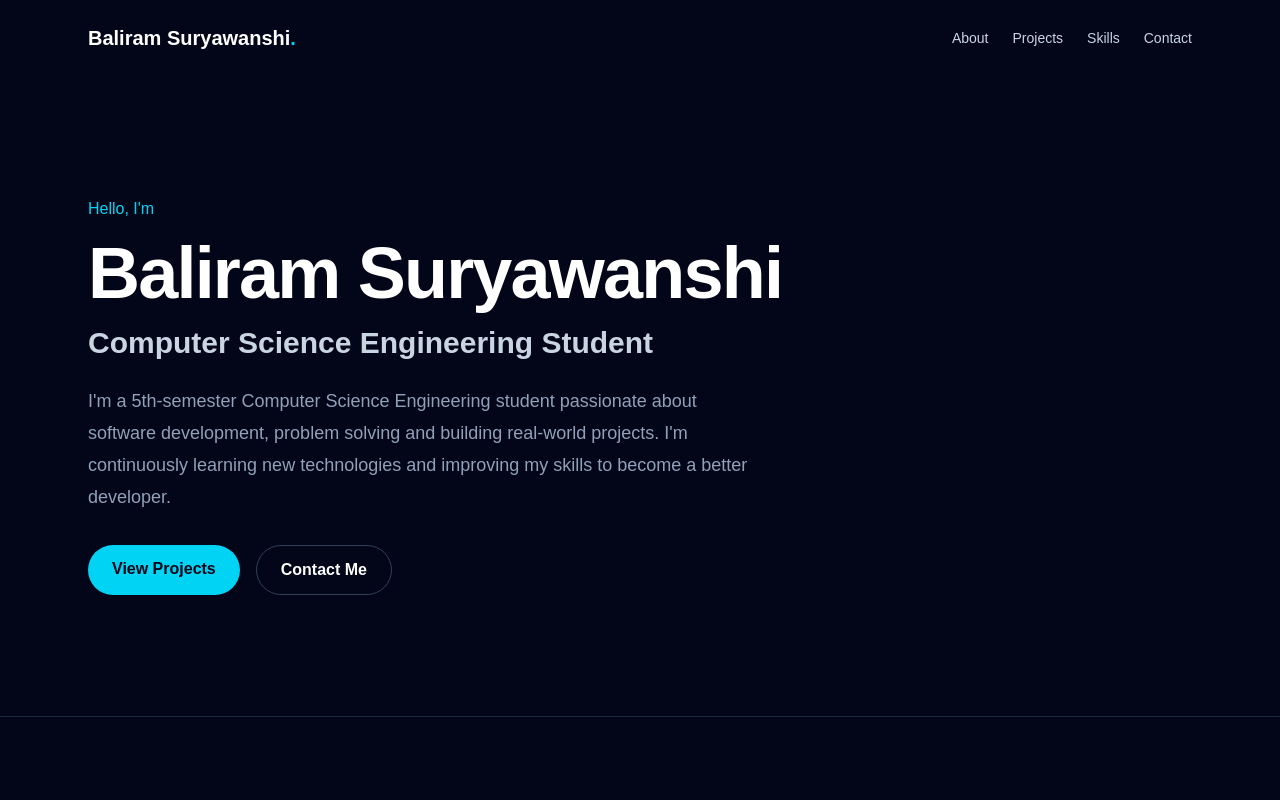
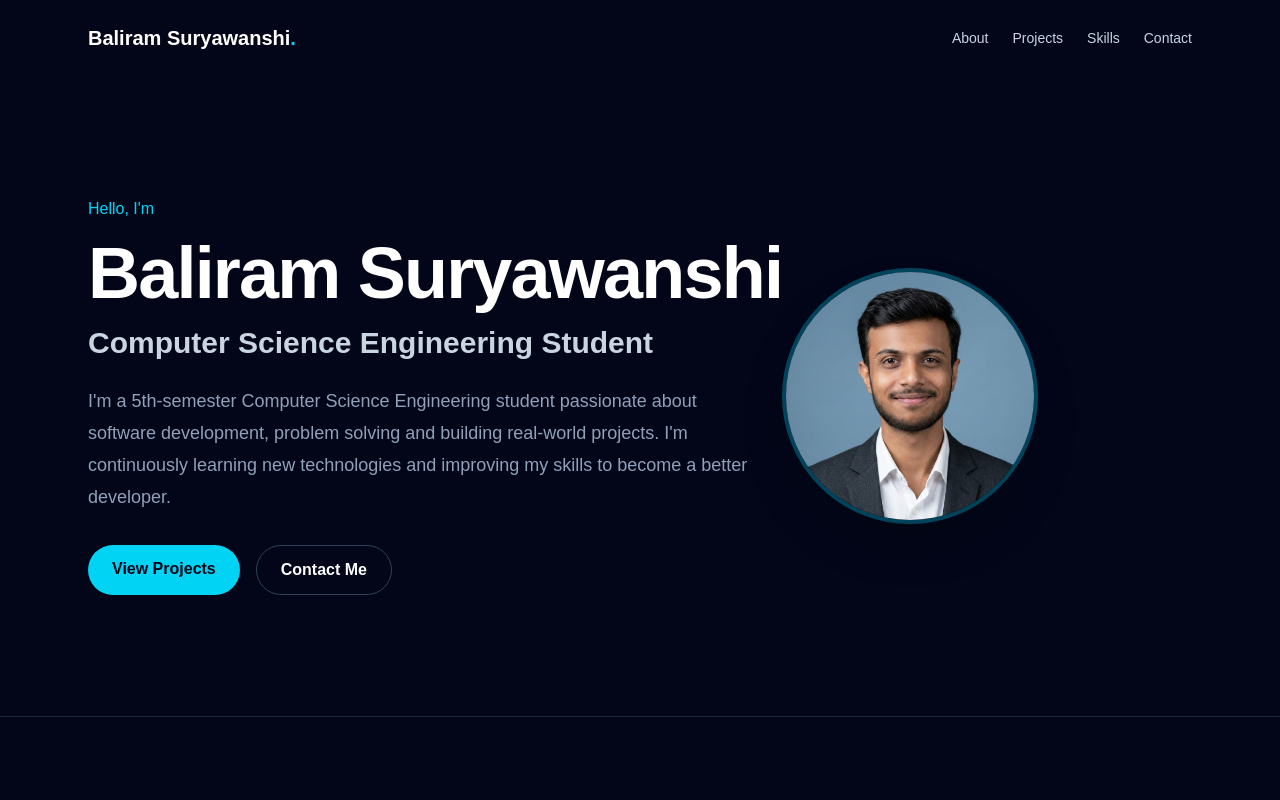
Before and after one commit to baliram-ls/my-portfolio, a Next.js app: page / in a window 1280 px wide. Shown: the top 800 px of the page. Built offline with nearby package versions, Linux system fonts and the light colour scheme.

Commit message:
Add profile photo

```diff
--- a/app/page.tsx
+++ b/app/page.tsx
@@ -60,6 +60,11 @@ export default function Home() {
             </a>
           </div>
         </div>
+        <img
+  src="/profile.jpg"
+  alt="Baliram Suryawanshi"
+  className="w-64 h-64 rounded-full object-cover border-4 border-cyan-400/30 shadow-2xl"
+/>
       </section>
 
       {/* About */}
```
Also changed, not shown: public/profile.jpg (added).
